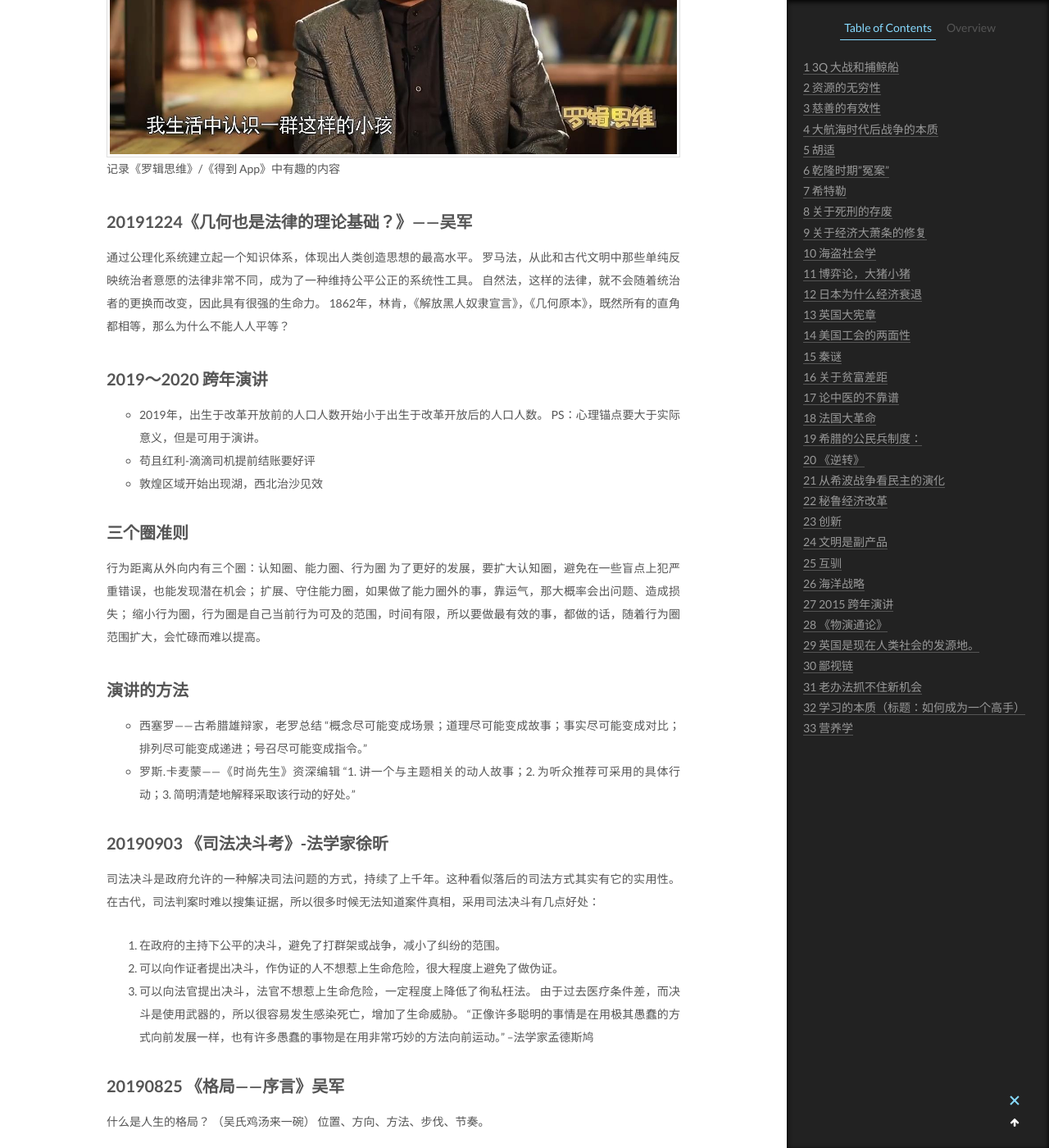
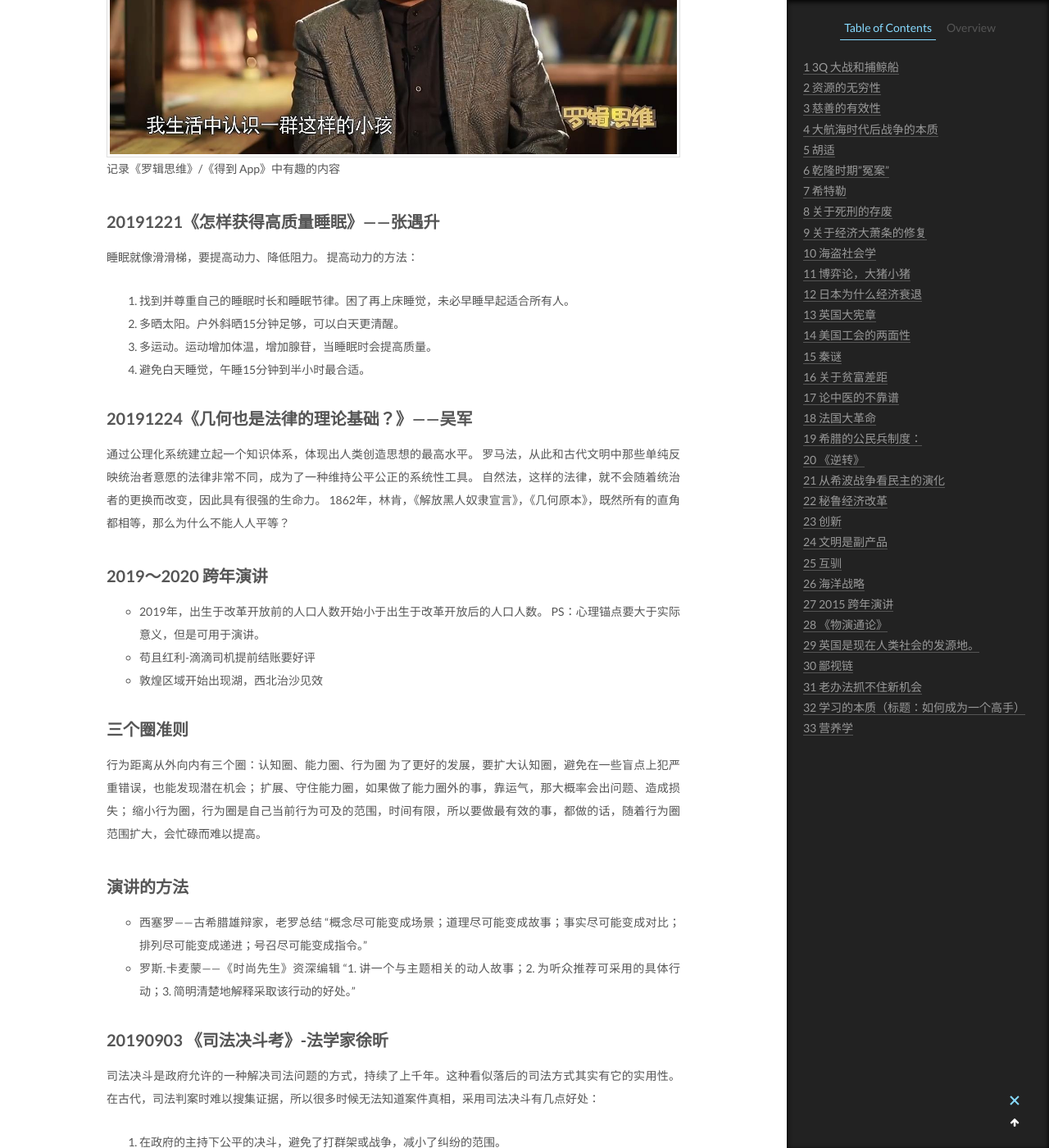
Before and after one commit to CodeHunter2006/CodeHunter2006.github.io, a Jekyll site: the page built from _posts/2014-02-11-Mr_Luo.md, in a window 1280 px wide and 1400 px high, scrolled down 672 px. Shown: the whole window at 82% size. Built offline with Jekyll 4.4.1, drawn with Linux system fonts in a browser that asks for light colours.

Commit message:
Update 2014-02-11-Mr_Luo.md

```diff
--- a/_posts/2014-02-11-Mr_Luo.md
+++ b/_posts/2014-02-11-Mr_Luo.md
@@ -7,6 +7,14 @@ tags: book
 
 ![罗振宇](/assets/images/2014-02-11-Mr_Luo_1.jpeg)
 记录《罗辑思维》/《得到 App》中有趣的内容
+
+## 20191221《怎样获得高质量睡眠》——张遇升
+睡眠就像滑滑梯，要提高动力、降低阻力。
+提高动力的方法：
+1. 找到并尊重自己的睡眠时长和睡眠节律。困了再上床睡觉，未必早睡早起适合所有人。
+2. 多晒太阳。户外斜晒15分钟足够，可以白天更清醒。
+3. 多运动。运动增加体温，增加腺苷，当睡眠时会提高质量。
+4. 避免白天睡觉，午睡15分钟到半小时最合适。
 
 ## 20191224《几何也是法律的理论基础？》——吴军
 通过公理化系统建立起一个知识体系，体现出人类创造思想的最高水平。
```
